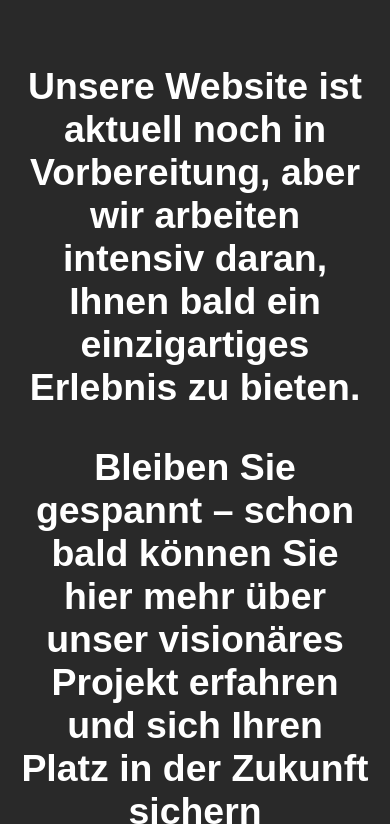
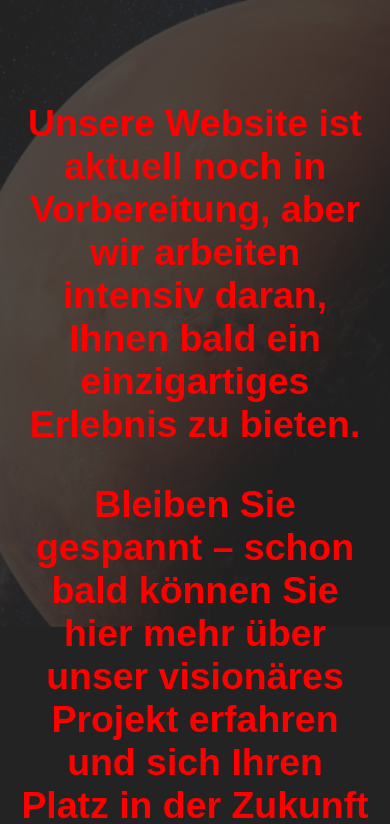
Before and after one commit to saikonosonzai/Redheaven, a plain HTML site: page index.html in a window 390 px wide. Shown: the part 217-1041 px from the top of the page. Drawn offline with Linux system fonts and the light colour scheme.

Commit message:
Responsive

```diff
--- a/index.html
+++ b/index.html
@@ -6,16 +6,14 @@
     <link rel="stylesheet" href="style.css">
 </head>
 <body>
-    <div id="Text-display">
-        <h1>Redheaven – Die Zukunft des Wohnens beginnt bald!</h1>
+
+
+<div id="Text-display">
+        <h1>Red Heaven – Die Zukunft des Wohnens beginnt bald!</h1>
         <br>
         <h3>Unsere Website ist aktuell noch in Vorbereitung, aber wir arbeiten intensiv daran, Ihnen bald ein einzigartiges Erlebnis zu bieten.</h3>
         <h3>Bleiben Sie gespannt – schon bald können Sie hier mehr über unser visionäres Projekt erfahren und sich Ihren Platz in der Zukunft sichern</h3>
         <h2>Vielen Dank für Ihr Interesse.</h2>
     </div>
-
-    <div id="Timer">
-        <h2></h2>
-    </div>
 </body>
 </html>
--- a/style.css
+++ b/style.css
@@ -7,14 +7,19 @@ body {
     align-items: center;
     font-family: Arial, sans-serif;
     background-color: #111;
-    color: #fff;
+    background-image: url("Screenshot 2024-12-09 001800.png");
+    background-position: center;
+    background-repeat: no-repeat;
+    background-size: cover;
+    color: red;
 }
+
 
 #Text-display {
     text-align: center;
     max-width: 37.5rem;
     padding: 1.25rem;
-    background-color: rgba(255, 255, 255, 0.1);
+    background-color: rgba(40, 40, 40, 0.8);
     border-radius: 0.625rem;
 }
 
@@ -26,7 +31,7 @@ body {
         max-height: none;
         max-width: 37.5rem;
         padding: 1.25rem;
-        background-color: rgba(255, 255, 255, 0.1);
+        background-color: rgba(40, 40, 40, 0.8);
         border-radius: 0.625rem;
     }
 }
```
Also changed, not shown: Screenshot 2024-12-09 001800.png (added).
